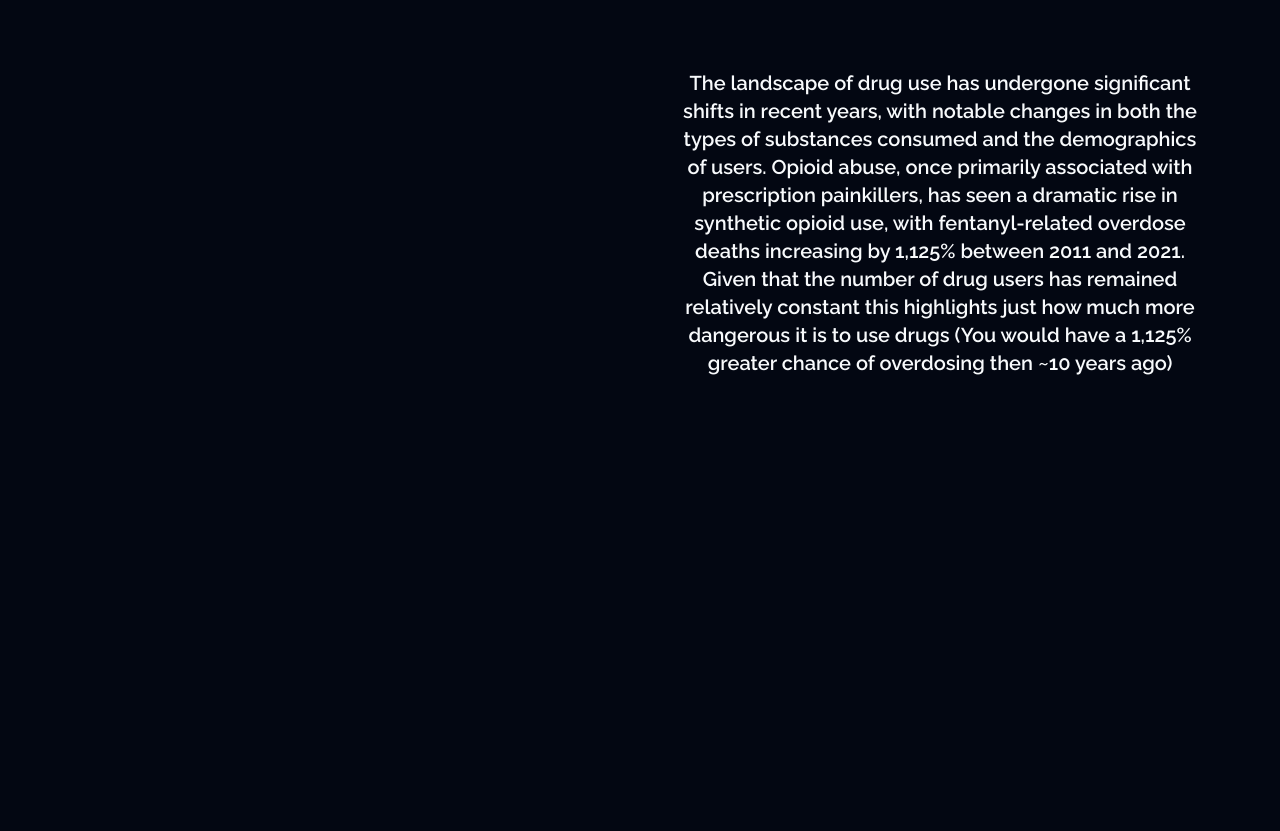
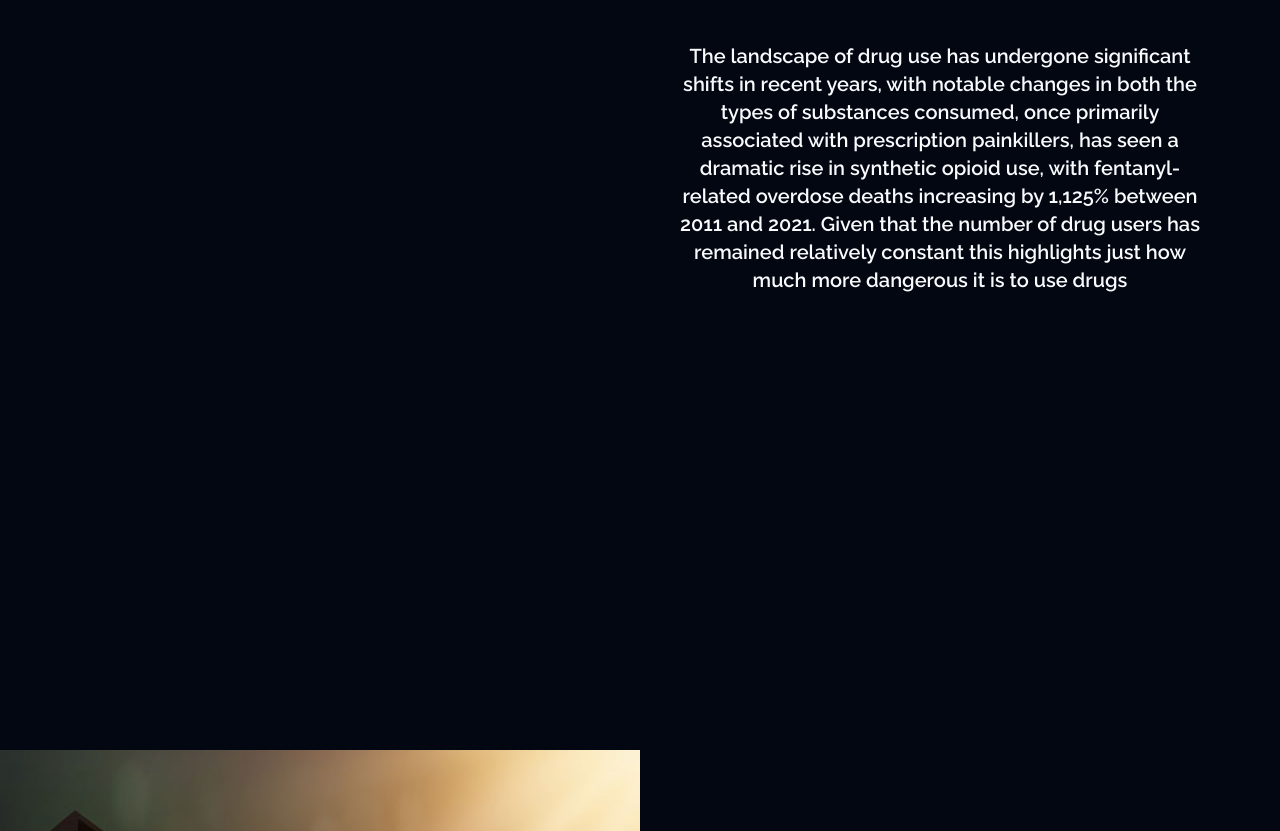
Before and after one commit to cgs49004/cgs49004.github.io, a plain HTML site: page index.html in a window 1280 px wide. Shown: the part 10758-11589 px from the top of the page. Drawn offline with Linux system fonts and the light colour scheme.

Commit message:
Update index.html

```diff
--- a/index.html
+++ b/index.html
@@ -148,7 +148,7 @@
                 Contaminates
             </h1>
             <p class ="ml-8 mr-8">
-                The contamination of illicit drugs, particularly with potent synthetic opioids like fentanyl, has become a major public health crisis, leading to a surge in overdose deaths among users who may be unaware of the presence of these dangerous adulterants. A study by the Drug Enforcement Administration found that 42% of pills tested for fentanyl contained a potentially lethal dose, underscoring the extreme risks associated with consuming unregulated street drugs.
+                The contamination of illicit drugs, particularly with potent synthetic opioids like fentanyl, has become a major public health crisis, leading to a surge in overdose deaths among users who may be unaware of the presence of these dangerous adulterants. A study by the Drug Enforcement Administration found that 42% of pills tested for fentanyl contained a potentially lethal dose.
             </p>
             <br/>
             <br/>
@@ -232,7 +232,7 @@
             <div class="flex flex-row items-center ml-[22%]">
             <div class="grid grid-cols-2 gap-4 text-slate-950 justify-items-center">
                 <div class="flex items-center justify-center bg-gradient-to-br from-teal-400 to-blue-500 rounded-md w-48 h-48 shadow-md ">
-                    <p class="p-2">Never use drugs alone. <br><br>  Have a trusted friend present</p>
+                    <p class="p-2">Never use drugs alone. Have a trusted friend present</p>
                 </div>
 
                 <div class="flex items-center justify-center bg-gradient-to-br from-teal-400 to-blue-500 rounded-md w-48 h-48 shadow-md ">
@@ -303,8 +303,8 @@
             <br>
             <br>
             <p class="font-raleway font-semibold text-slate-50 text-xl ml-8 mr-8">
-                The landscape of drug use has undergone significant shifts in recent years, with notable changes in both the types of substances consumed and the demographics of users. Opioid abuse, once primarily associated with prescription painkillers, has seen a dramatic rise in synthetic opioid use, with fentanyl-related overdose deaths increasing by 1,125% between 2011 and 2021.
-                Given that the number of drug users has remained relatively constant this highlights just how much more dangerous it is to use drugs (You would have a 1,125% greater chance of overdosing then ~10 years ago)
+                The landscape of drug use has undergone significant shifts in recent years, with notable changes in both the types of substances consumed, once primarily associated with prescription painkillers, has seen a dramatic rise in synthetic opioid use, with fentanyl-related overdose deaths increasing by 1,125% between 2011 and 2021.
+                Given that the number of drug users has remained relatively constant this highlights just how much more dangerous it is to use drugs
             </p>
             <br/>
             <br/>
```
